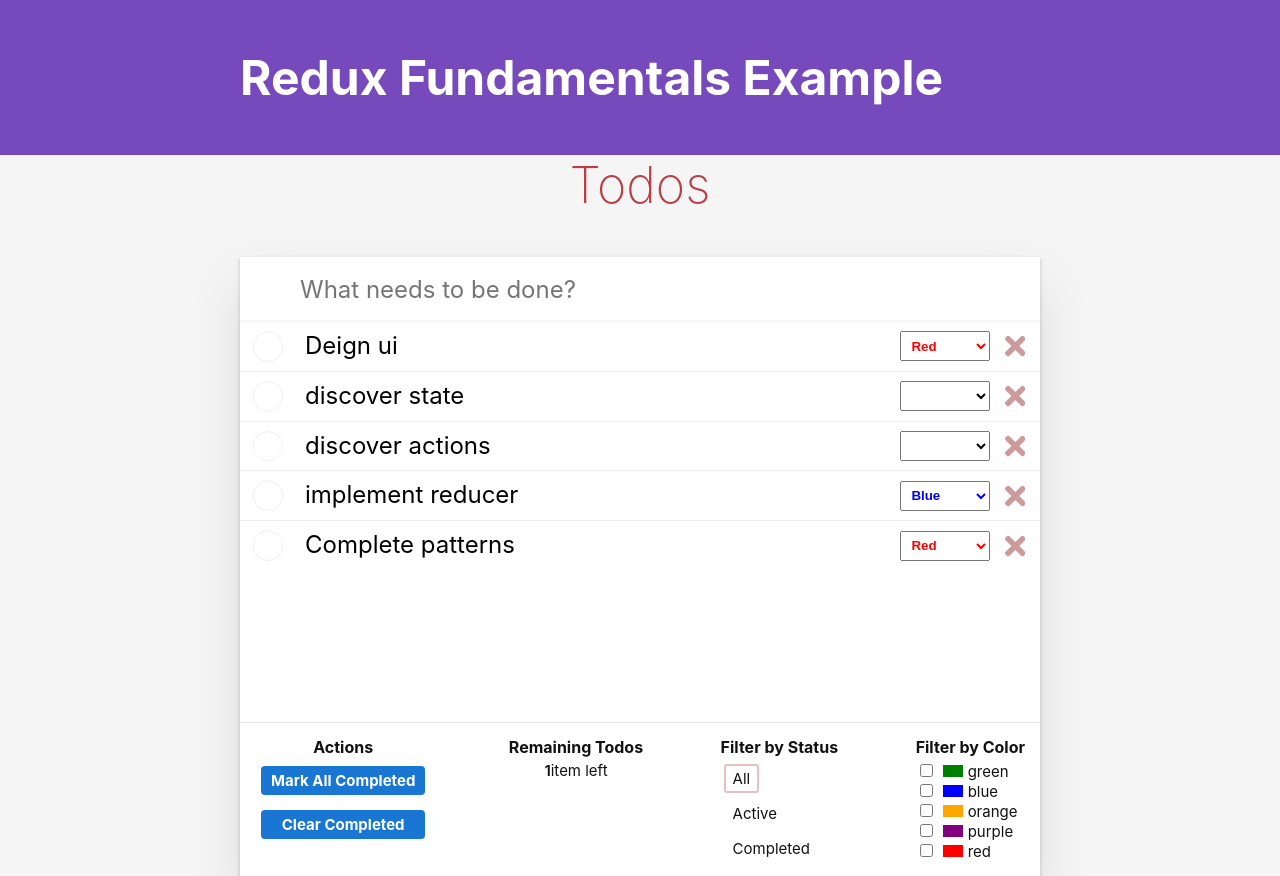
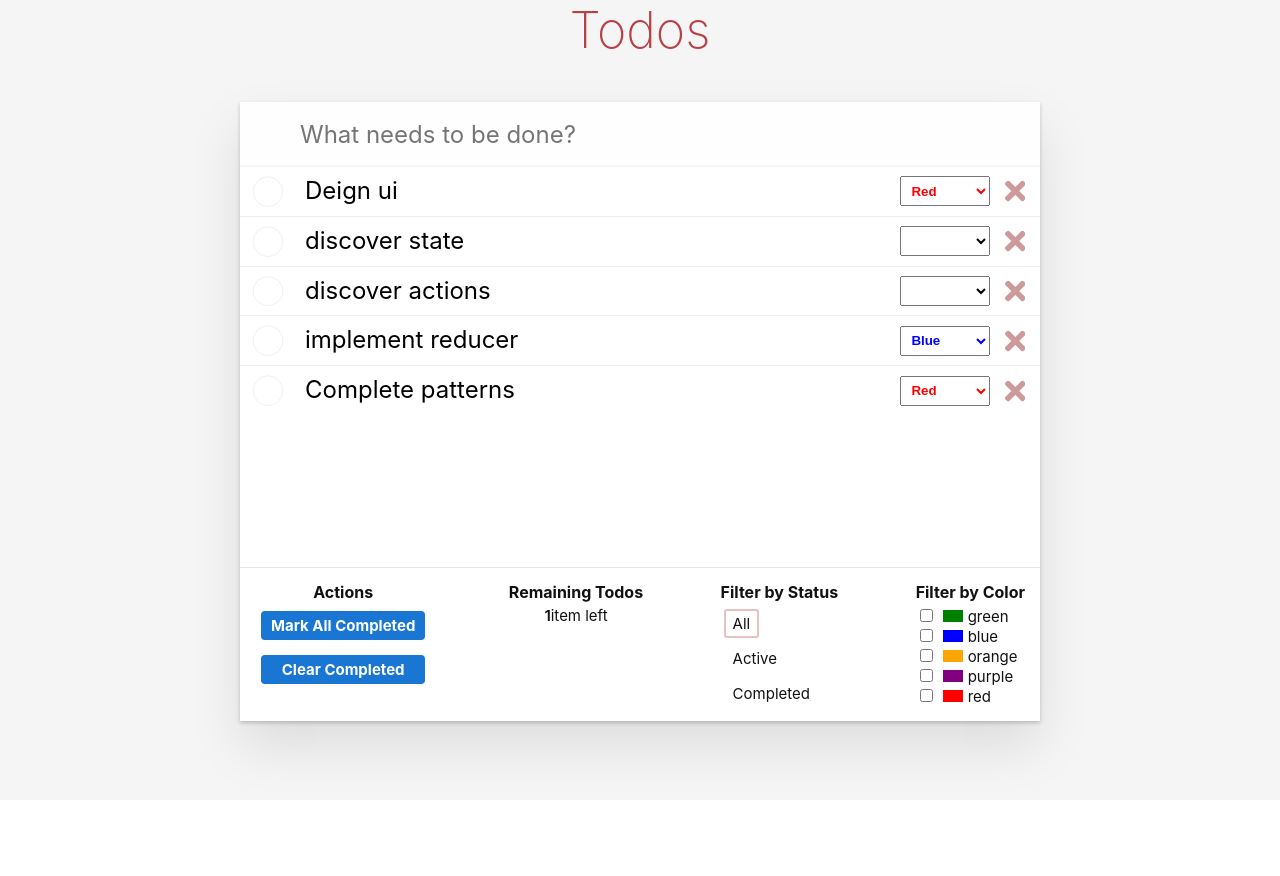
Before and after one commit to MahdiSohaily/React-Todo-app, a React (Create React App) app: page / in a window 1280 px wide. After the commit the page ends 800 px from the top, so only its background shows below. Built offline with nearby package versions, Linux system fonts and the light colour scheme.

Commit message:
Removed project redux banner

```diff
--- a/src/App.js
+++ b/src/App.js
@@ -5,11 +5,6 @@
 function App() {
   return (
     <div className="App">
-      <nav>
-        <section>
-          <h1>Redux Fundamentals Example</h1>
-        </section>
-      </nav>
       <main>
         <section className="medium-container">
           <h2>Todos</h2>
```
